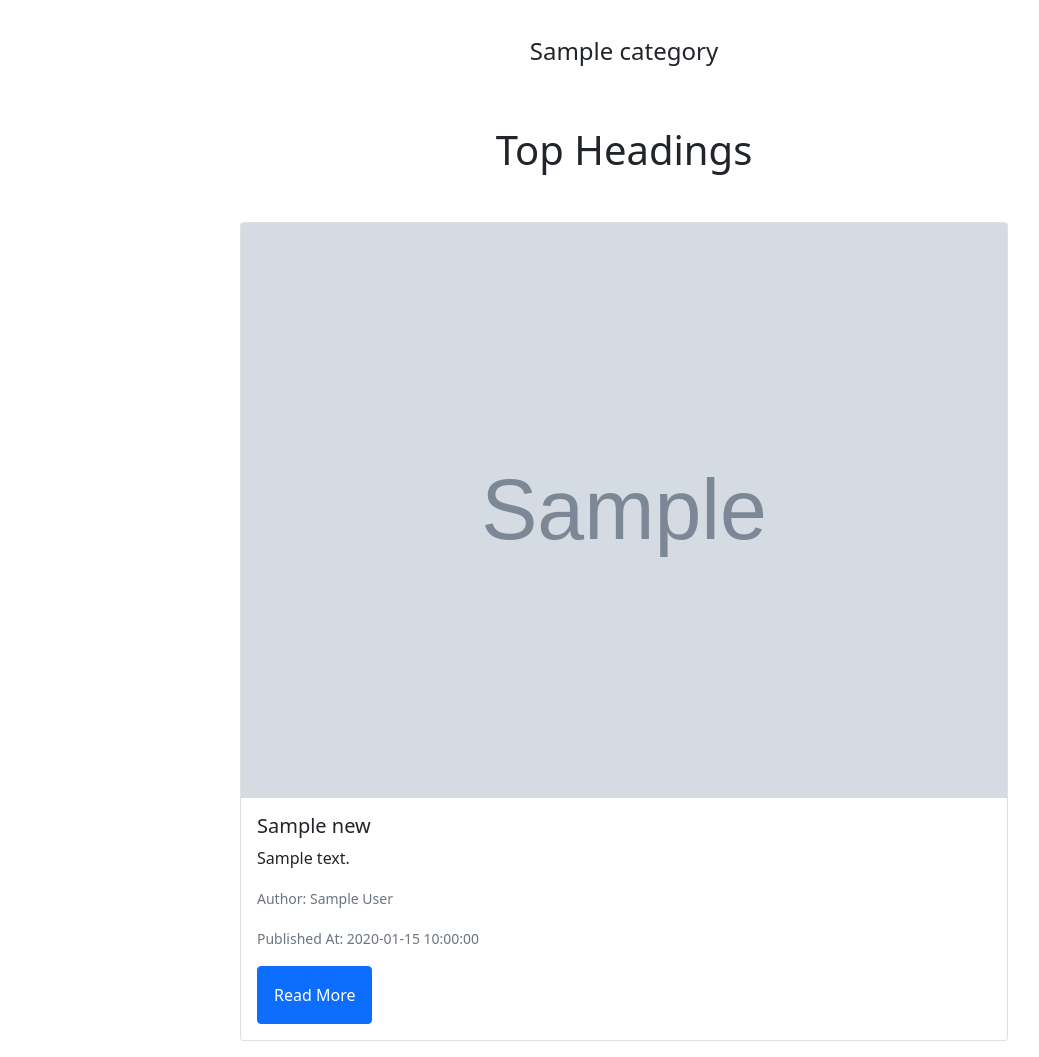
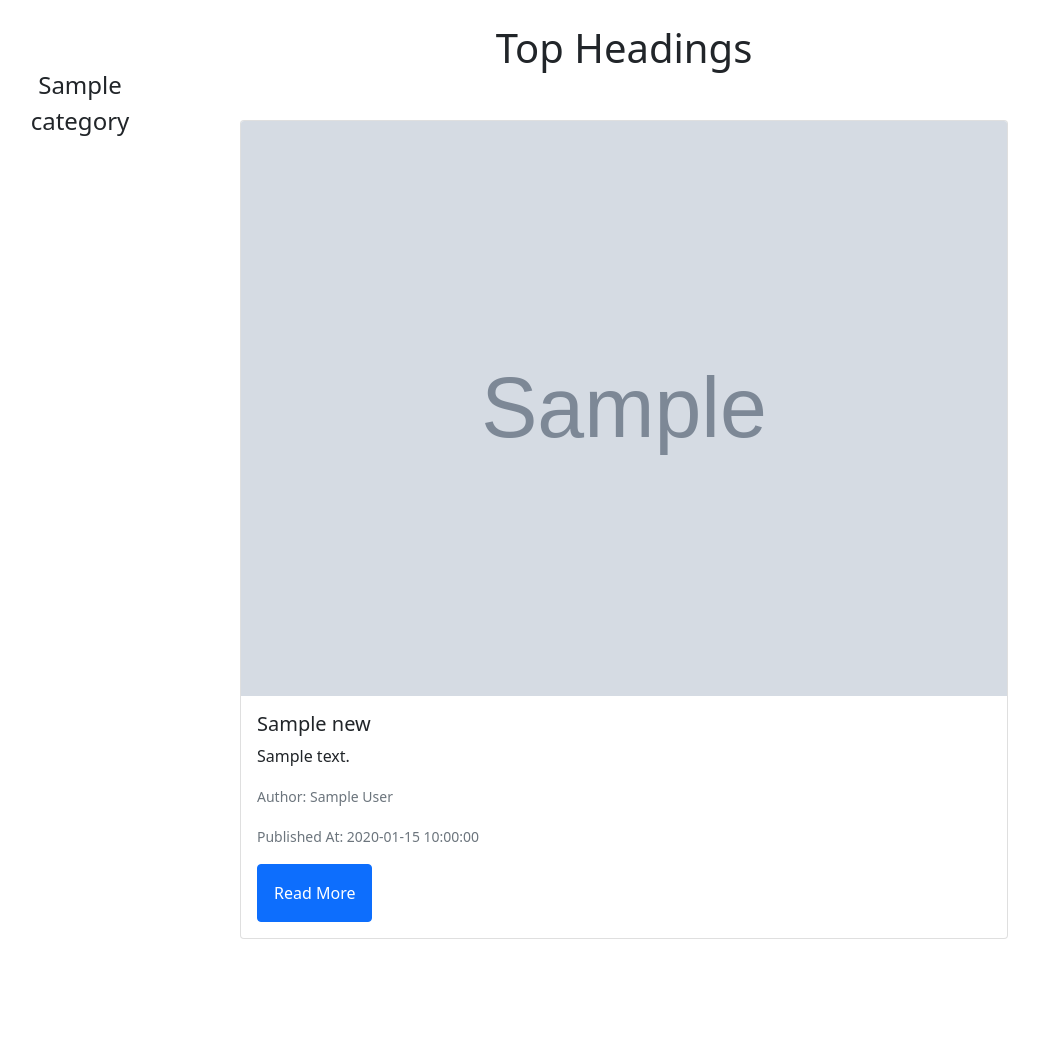
Before and after one commit to IAmrinderSingh/News-API, a Flask app: template templates/index.html in a window 1280 px wide. Shown: the part 56-1113 px from the top of the page, without its empty margins (16-1055 px from the left). After the commit the page ends 995 px from the top, so only its background shows below. Run offline with Flask 2, Linux system fonts and the light colour scheme; the template is opened without the code that fills it: most values are stand-ins (such as "Sample title", 1, 10 or a date in 2020); grey boxes marked "Sample" are stand-in pictures.

Commit message:
Displaying Category list aside

```diff
--- a/templates/index.html
+++ b/templates/index.html
@@ -13,7 +13,8 @@
             <p class="card-text">{{news.content}}</p>
             <p class="card-text"><small class="text-muted">Author: {{news.author}}</small></p>
             <p class="card-text"><small class="text-muted">Published At: {{news.publishedAt}}</small></p>
-                <a class="btn btn-primary p-3 text-white" href="{{news.url}}" target="_blank" role="button">Read More</a>
+            <a class="btn btn-primary p-3 text-white" href="{{news.url}}" target="_blank" role="button">Read
+                More</a>
         </div>
     </div>
 
--- a/templates/layout.html
+++ b/templates/layout.html
@@ -11,6 +11,18 @@
         integrity="sha384-1BmE4kWBq78iYhFldvKuhfTAU6auU8tT94WrHftjDbrCEXSU1oBoqyl2QvZ6jIW3" crossorigin="anonymous">
     <link rel="stylesheet" href="{{url_for('static', filename='style.css')}}">
     <title>News api</title>
+    <style>
+        aside {
+            height: 100%;
+            width: 15%;
+            position: fixed;
+            z-index: 1;
+            top: 70px;
+            left: 0;
+            overflow-x: hidden;
+            padding-top: 20px;
+        }
+    </style>
 </head>
 
 <body>
@@ -37,11 +49,11 @@
     {%block nav%} {%endblock%}
     {%endblock%}
     <script src="https://cdn.jsdelivr.net/npm/@popperjs/core@2.10.2/dist/umd/popper.min.js"
-    integrity="sha384-7+zCNj/IqJ95wo16oMtfsKbZ9ccEh31eOz1HGyDuCQ6wgnyJNSYdrPa03rtR1zdB"
-    crossorigin="anonymous"></script>
-  <script src="https://cdn.jsdelivr.net/npm/bootstrap@5.1.3/dist/js/bootstrap.min.js"
-    integrity="sha384-QJHtvGhmr9XOIpI6YVutG+2QOK9T+ZnN4kzFN1RtK3zEFEIsxhlmWl5/YESvpZ13"
-    crossorigin="anonymous"></script>
+        integrity="sha384-7+zCNj/IqJ95wo16oMtfsKbZ9ccEh31eOz1HGyDuCQ6wgnyJNSYdrPa03rtR1zdB"
+        crossorigin="anonymous"></script>
+    <script src="https://cdn.jsdelivr.net/npm/bootstrap@5.1.3/dist/js/bootstrap.min.js"
+        integrity="sha384-QJHtvGhmr9XOIpI6YVutG+2QOK9T+ZnN4kzFN1RtK3zEFEIsxhlmWl5/YESvpZ13"
+        crossorigin="anonymous"></script>
 </body>
 
 </html>
```
Lines whose indentation alone changed are shown as unchanged.
